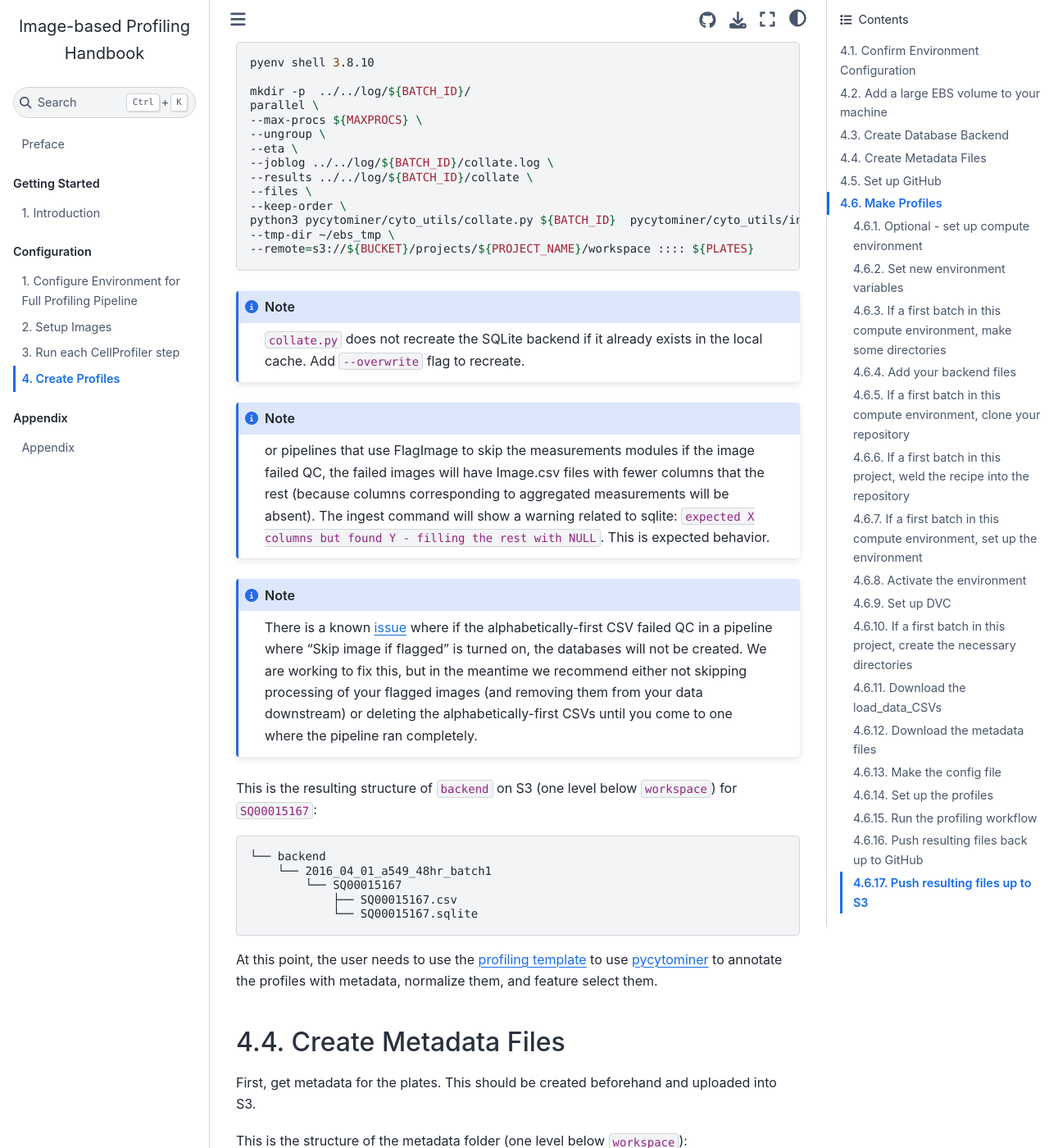
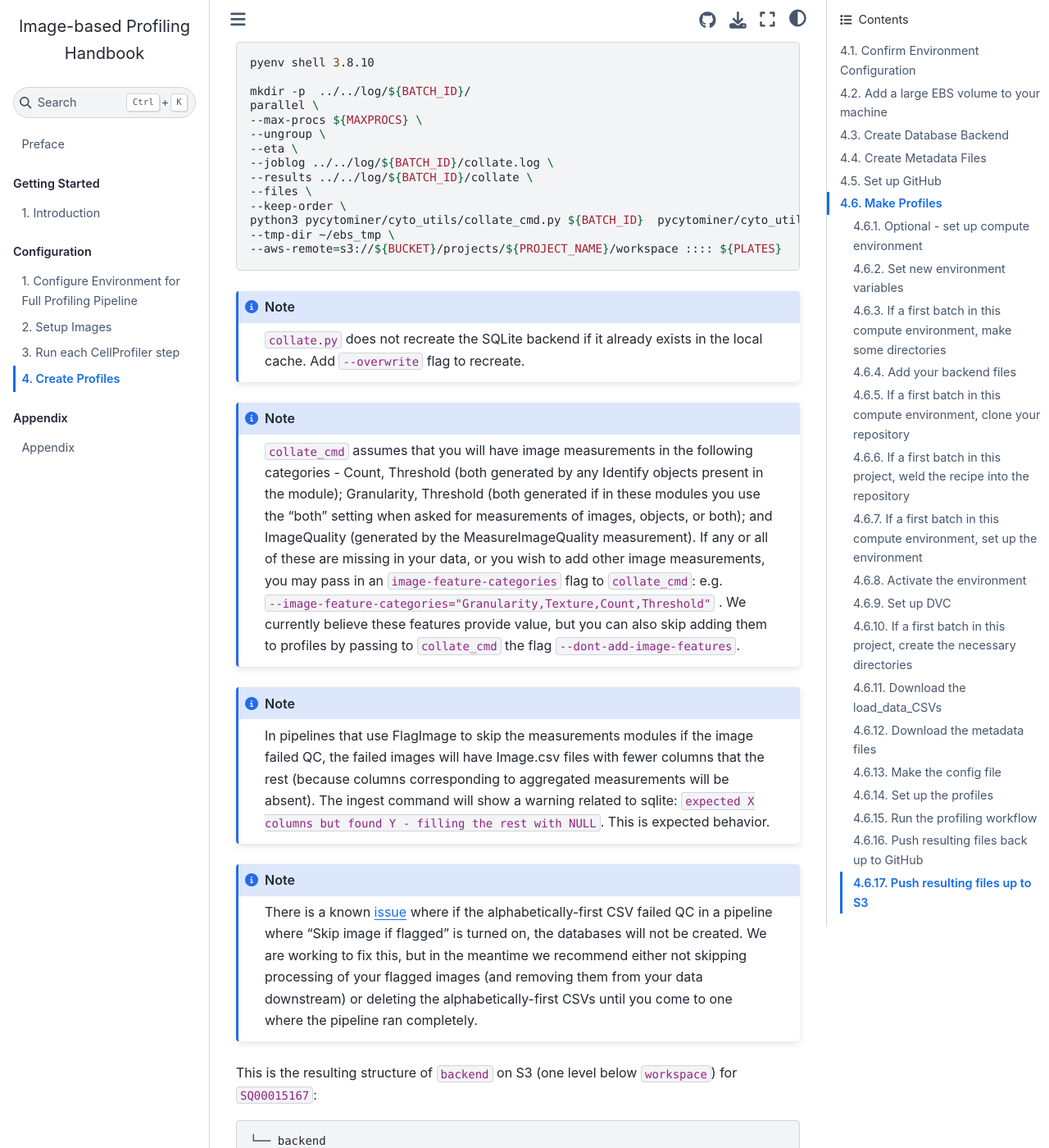
Before and after one commit to cytomining/profiling-handbook, a Jupyter Book: the page built from 05-create-profiles.md, in a window 1280 px wide and 1400 px high, scrolled down 2447 px. Shown: the whole window at 82% size. Built offline with Jupyter Book 1.0.4 settings and Sphinx 7.4.7 and the Sphinx Book theme 1.1.4, drawn with Linux system fonts in a browser that asks for light colours.

Commit message:
Updated collate ->collate_cmd; info on image features

````diff
--- a/05-create-profiles.md
+++ b/05-create-profiles.md
@@ -91,9 +91,9 @@ parallel \
 --results ../../log/${BATCH_ID}/collate \
 --files \
 --keep-order \
-python3 pycytominer/cyto_utils/collate.py ${BATCH_ID}  pycytominer/cyto_utils/ingest_config.ini {1} \
+python3 pycytominer/cyto_utils/collate_cmd.py ${BATCH_ID}  pycytominer/cyto_utils/database_config/ingest_config.ini {1} \
 --tmp-dir ~/ebs_tmp \
---remote=s3://${BUCKET}/projects/${PROJECT_NAME}/workspace :::: ${PLATES}
+--aws-remote=s3://${BUCKET}/projects/${PROJECT_NAME}/workspace :::: ${PLATES}
 ```
 
 ```{note}
@@ -101,7 +101,11 @@ python3 pycytominer/cyto_utils/collate.py ${BATCH_ID}  pycytominer/cyto_utils/in
 ```
 
 ```{note}
-or pipelines that use FlagImage to skip the measurements modules if the image failed QC, the failed images will have Image.csv files with fewer columns that the rest (because columns corresponding to aggregated measurements will be absent). The ingest command will show a warning related to sqlite: `expected X columns but found Y - filling the rest with NULL`. This is expected behavior.
+`collate_cmd` assumes that you will have image measurements in the following categories - Count, Threshold (both generated by any Identify objects present in the module); Granularity, Threshold (both generated if in these modules you use the "both" setting when asked for measurements of images, objects, or both); and ImageQuality (generated by the MeasureImageQuality measurement). If any or all of these are missing in your data, or you wish to add other image measurements, you may pass in an `image-feature-categories` flag to `collate_cmd`: e.g. `--image-feature-categories="Granularity,Texture,Count,Threshold"` . We currently believe these features provide value, but you can also skip adding them to profiles by passing to `collate_cmd` the flag `--dont-add-image-features`.
+```
+
+```{note}
+In pipelines that use FlagImage to skip the measurements modules if the image failed QC, the failed images will have Image.csv files with fewer columns that the rest (because columns corresponding to aggregated measurements will be absent). The ingest command will show a warning related to sqlite: `expected X columns but found Y - filling the rest with NULL`. This is expected behavior.
 ```
 
 ```{note}
````
